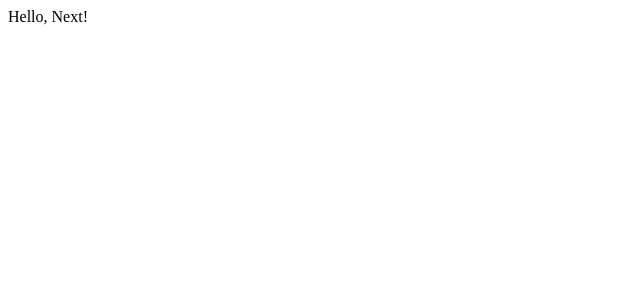
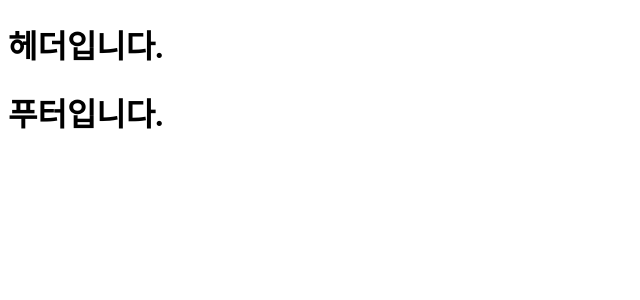
Before and after one commit to json91-dev/jungwoo_portpolio, a Next.js app: page / in a window 1280 px wide. Shown: the top 300 px of the page, without its empty margins (0-640 px from the left). Built offline with nearby package versions, Linux system fonts and the light colour scheme.

Commit message:
feat: footer 및 header layout 설정

```diff
--- /dev/null
+++ b/src/components/Footer.js
@@ -0,0 +1,11 @@
+import React from 'react'
+
+const Footer = () => {
+  return (
+    <>
+      <h1>푸터입니다.</h1>
+    </>
+  )
+}
+
+export default Footer;
--- /dev/null
+++ b/src/components/Header.js
@@ -0,0 +1,11 @@
+import React from 'react'
+
+const Header = () => {
+  return (
+    <>
+      <h1>헤더입니다.</h1>
+    </>
+  )
+}
+
+export default Header;
--- /dev/null
+++ b/src/layout/Layout.js
@@ -0,0 +1,13 @@
+import Header from "../components/Header"
+import Footer from "../components/Footer"
+
+const Layout = ({children}) => {
+  return (
+    <>
+      <Header />
+      <Footer />
+    </>
+  )
+}
+
+export default Layout;
--- a/src/pages/index.js
+++ b/src/pages/index.js
@@ -1,6 +1,10 @@
+import Layout from "../layout/Layout"
+
 const Home = () => {
   return (
-    <div>Hello, Next!</div>
+    <Layout>
+
+    </Layout>
   )
 }
 
```
